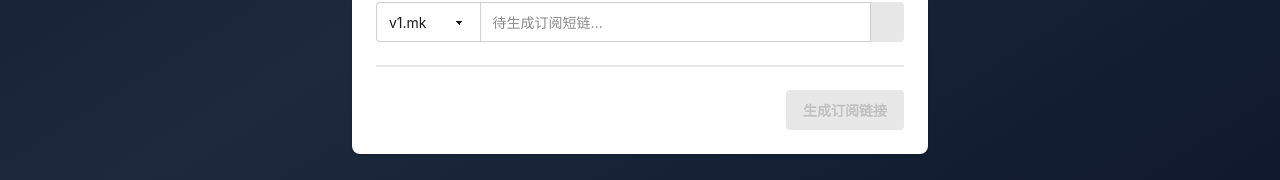
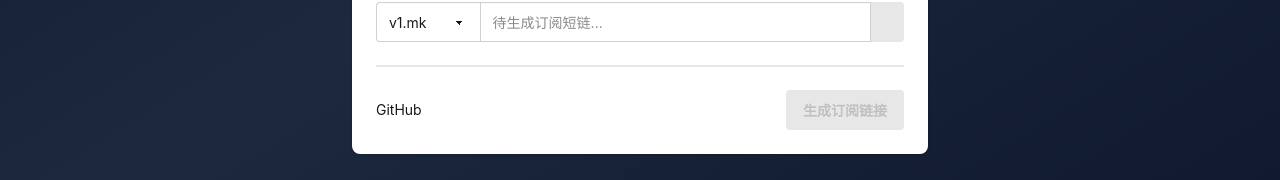
Before and after one commit to liyang8246/subconv, a Nuxt app: page / in a window 1280 px wide. Shown: the part 540-720 px from the top of the page. Built offline with nearby package versions, Linux system fonts and the light colour scheme; no server answers; what @iconify/tailwind4 would draw is missing.

Commit message:
feat: 在页面底部添加 GitHub 链接

```diff
--- a/pages/index.vue
+++ b/pages/index.vue
@@ -133,7 +133,12 @@ async function copyShortLink() {
 
         <div class="divider my-2"></div>
 
-        <div class="justify-end card-actions">
+        <div class="flex items-center justify-between">
+          <a
+            href="https://github.com/liyang8246/subconv"
+            target="_blank"
+            class="text-sm transition hover:underline"
+          > GitHub </a>
           <button
             class="btn btn-primary"
             :disabled="!url.trim() || !selectedPreset"
```
